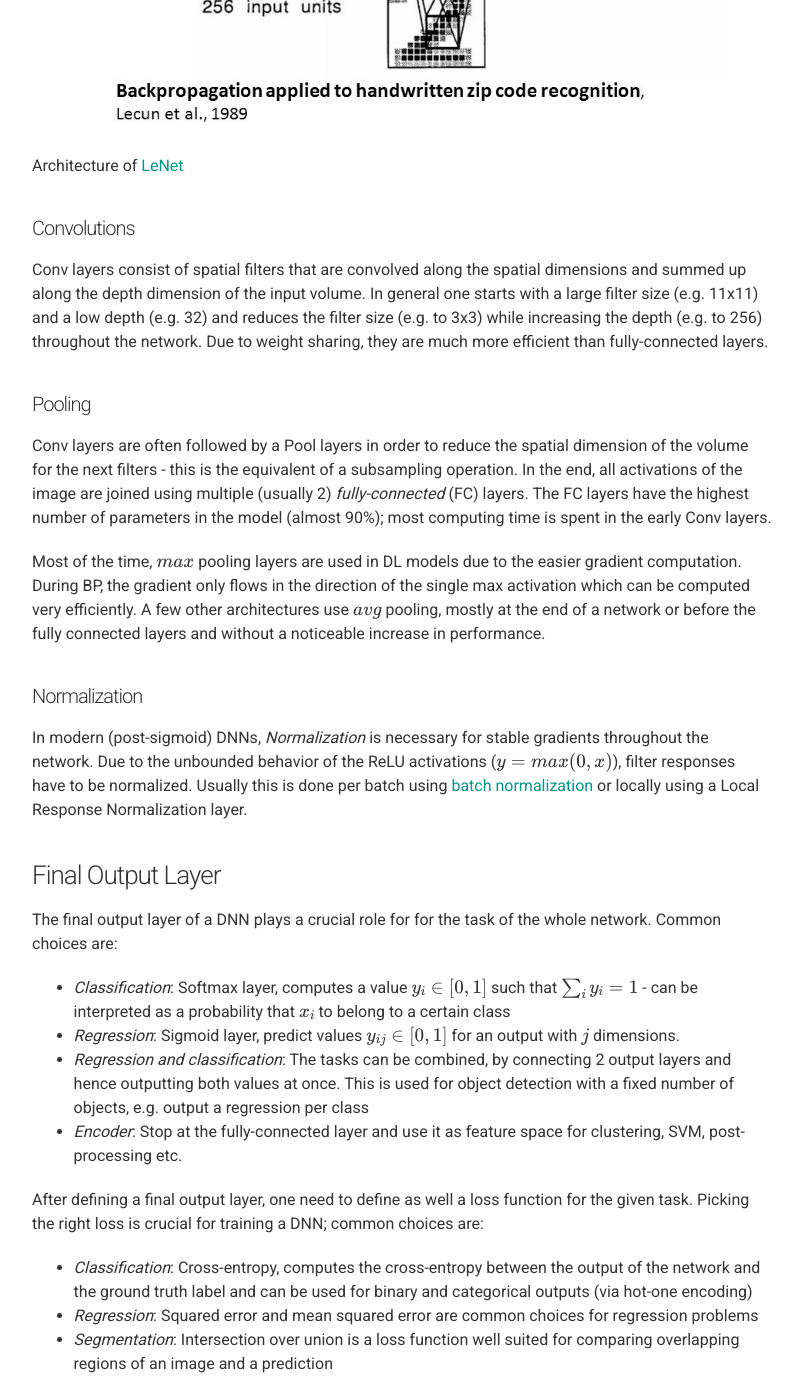
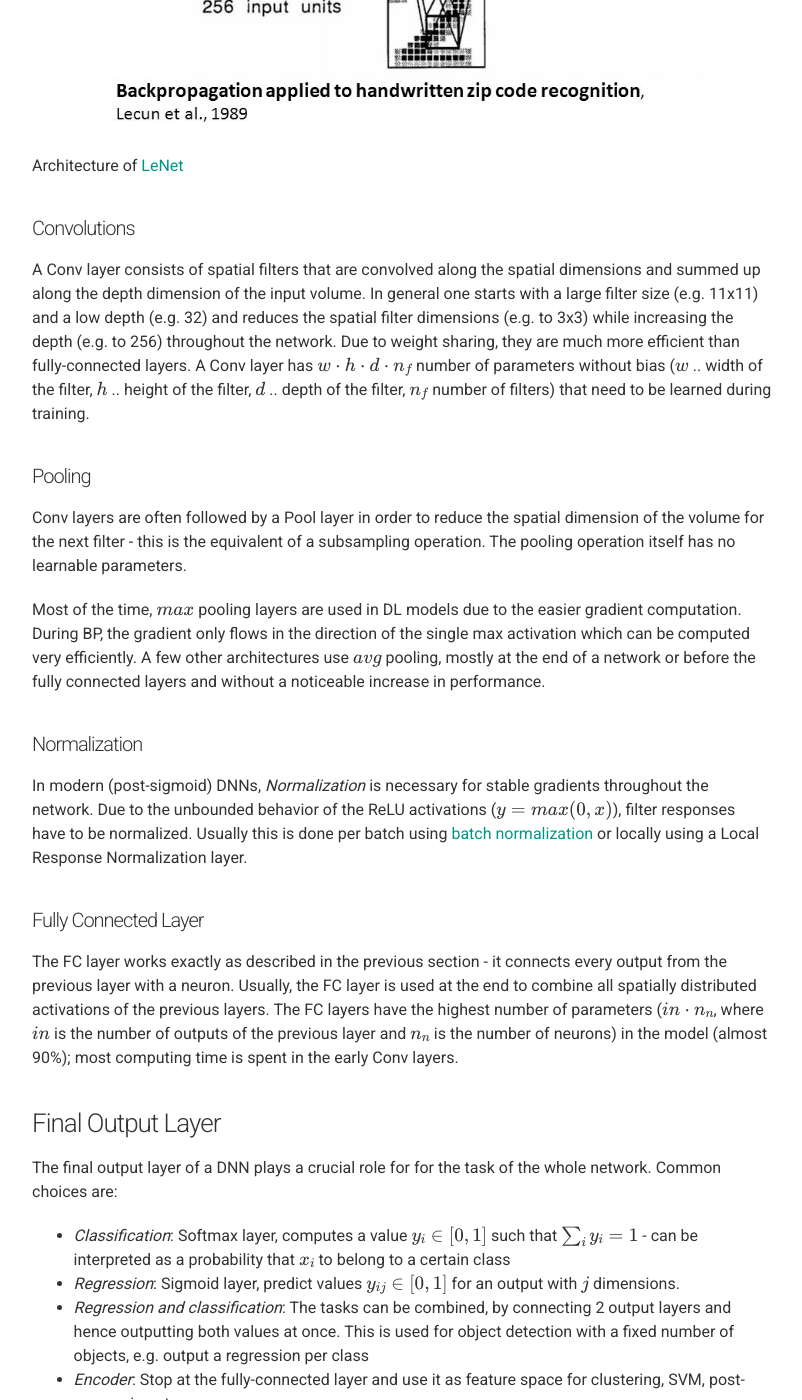
Before and after one commit to chaosmail/chaosmail.github.com, a Jekyll site: the page built from _posts/2016-10-22-intro-to-deep-learning-for-computer-vision.md, in a window 1280 px wide and 1400 px high, scrolled down 3827 px. Shown: the whole window, without its empty margins (238-1040 px from the left). Built offline with Jekyll 4.4.1, drawn with Linux system fonts in a browser that asks for light colours; nearby versions of some CDN libraries; formulas are drawn with MathJax 3; comment, search, counter and statistics services are not loaded; some of the changed text lies outside the part shown.

Commit message:
Added clarification

```diff
--- a/_posts/2016-10-22-intro-to-deep-learning-for-computer-vision.md
+++ b/_posts/2016-10-22-intro-to-deep-learning-for-computer-vision.md
@@ -67,17 +67,22 @@ Architecture of [LeNet](#LeCun90)
 
 #### Convolutions
 
-Conv layers consist of spatial filters that are convolved along the spatial dimensions and summed up along the depth dimension of the input volume. In general one starts with a large filter size (e.g. 11x11) and a low depth (e.g. 32) and reduces the filter size (e.g. to 3x3) while increasing the depth (e.g. to 256) throughout the network. Due to weight sharing, they are much more efficient than fully-connected layers.
+A Conv layer consists of spatial filters that are convolved along the spatial dimensions and summed up along the depth dimension of the input volume. In general one starts with a large filter size (e.g. 11x11) and a low depth (e.g. 32) and reduces the spatial filter dimensions (e.g. to 3x3) while increasing the depth (e.g. to 256) throughout the network. Due to weight sharing, they are much more efficient than fully-connected layers. A Conv layer has $$w \cdot h \cdot d \cdot n_f$$ number of parameters without bias ($$w$$ .. width of the filter, $$h$$ .. height of the filter, $$d$$ .. depth of the filter, $$n_f$$ number of filters) that need to be learned during training.
 
 #### Pooling
 
-Conv layers are often followed by a Pool layers in order to reduce the spatial dimension of the volume for the next filters - this is the equivalent of a subsampling operation. In the end, all activations of the image are joined using multiple (usually 2) *fully-connected* (FC) layers. The FC layers have the highest number of parameters in the model (almost 90%); most computing time is spent in the early Conv layers.
+Conv layers are often followed by a Pool layer in order to reduce the spatial dimension of the volume for the next filter - this is the equivalent of a subsampling operation. The pooling operation itself has no learnable parameters.
 
 Most of the time, $$max$$ pooling layers are used in DL models due to the easier gradient computation. During BP, the gradient only flows in the direction of the single max activation which can be computed very efficiently. A few other architectures use $$avg$$ pooling, mostly at the end of a network or before the fully connected layers and without a noticeable increase in performance.
 
 #### Normalization
 
 In modern (post-sigmoid) DNNs, *Normalization* is necessary for stable gradients throughout the network. Due to the unbounded behavior of the ReLU activations ($$y = max(0, x)$$), filter responses have to be normalized. Usually this is done per batch using [batch normalization](#Ioffe15) or locally using a Local Response Normalization layer.
+
+#### Fully Connected Layer
+
+The FC layer works exactly as described in the previous section - it connects every output from the previous layer with a neuron. Usually, the FC layer is used at the end to combine all spatially distributed activations of the previous layers. The FC layers have the highest number of parameters ($$in \cdot n_n$$, where $$in$$ is the number of outputs of the previous layer and $$n_n$$ is the number of neurons) in the model (almost 90%); most computing time is spent in the early Conv layers.
+
 
 ### Final Output Layer
 
```
Also changed, not shown: other parts of _posts/2016-10-22-intro-to-deep-learning-for-computer-vision.md (+1 -1 lines).
